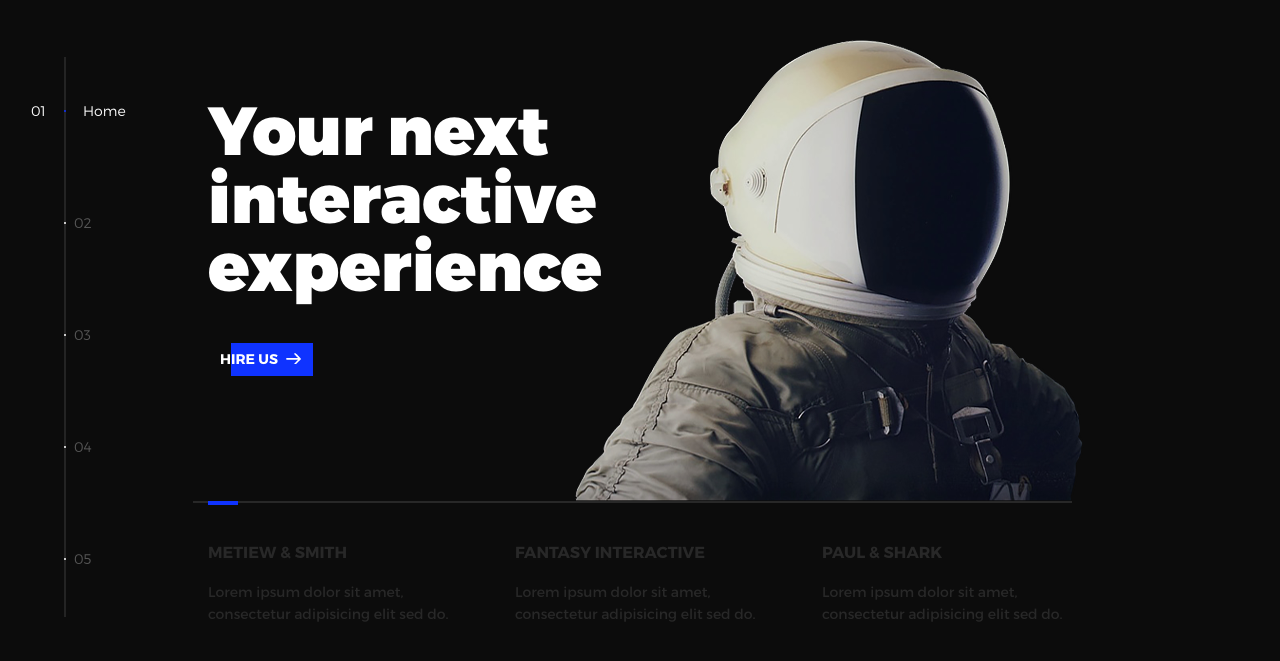
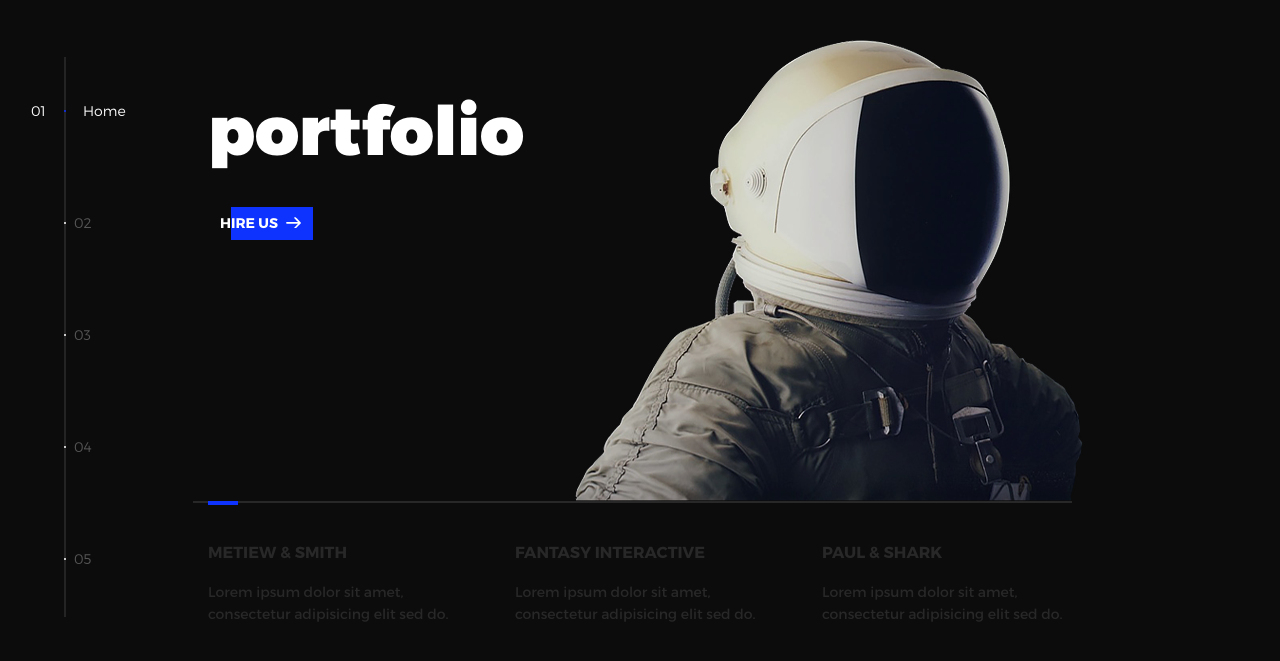
Before and after one commit to Poojaiyer-9/Poojaiyer-9.github.io, a plain HTML site: page index.html in a window 1280 px wide. Shown: the part 63-724 px from the top of the page. Drawn offline with nearby package versions, Linux system fonts and the light colour scheme.

Commit message:
modified code

```diff
--- a/index.html
+++ b/index.html
@@ -48,7 +48,7 @@
           <li class="l-section section section--is-active">
             <div class="intro">
               <div class="intro--banner">
-                <h1>Your next<br>interactive<br>experience</h1>
+                <h1>portfolio</h1>
                 <button class="cta">Hire Us
                   <svg version="1.1" id="Layer_1" xmlns="http://www.w3.org/2000/svg" xmlns:xlink="http://www.w3.org/1999/xlink" x="0px" y="0px" viewBox="0 0 150 118" style="enable-background:new 0 0 150 118;" xml:space="preserve">
                   <g transform="translate(0.000000,118.000000) scale(0.100000,-0.100000)">
```
